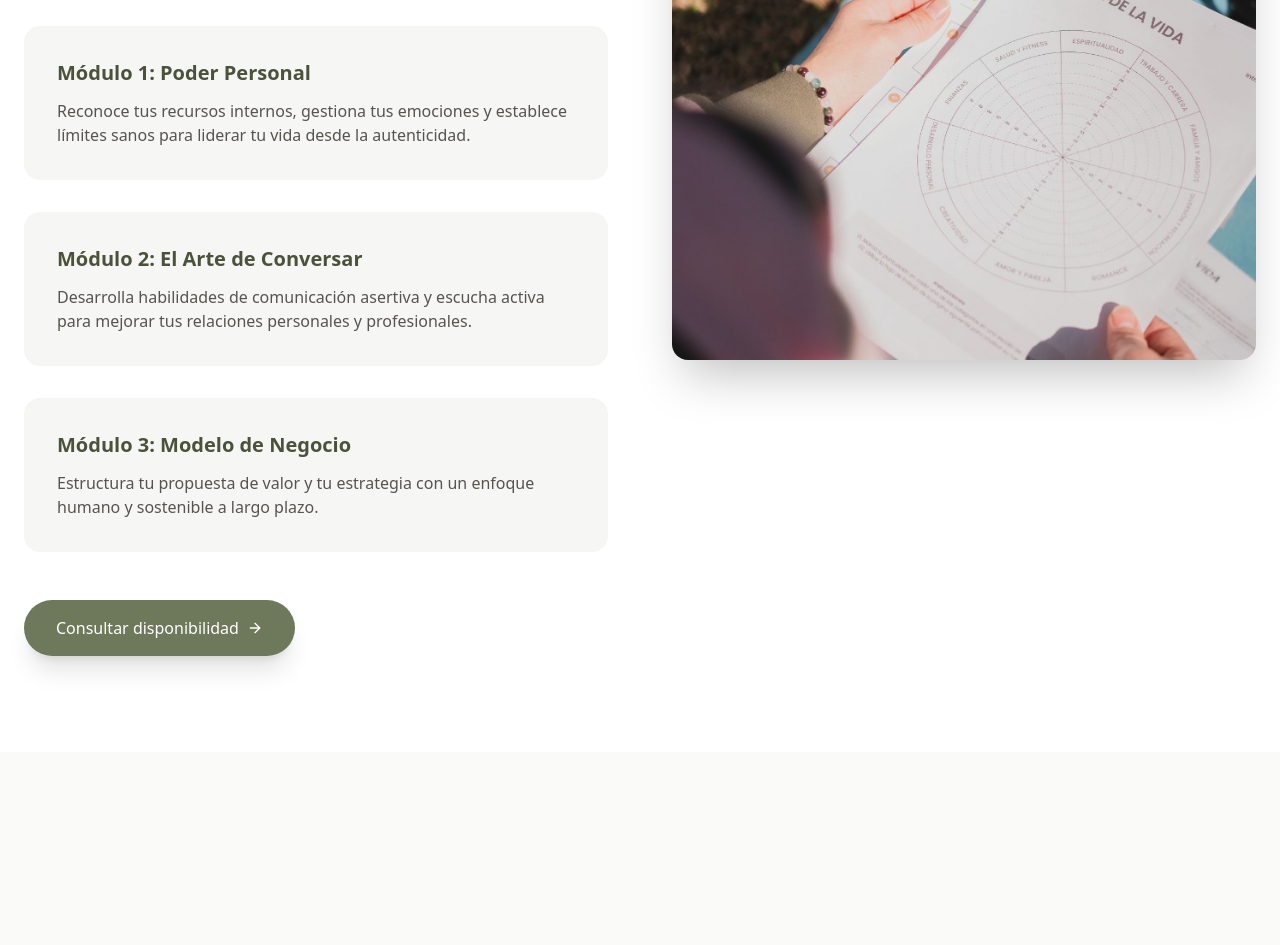
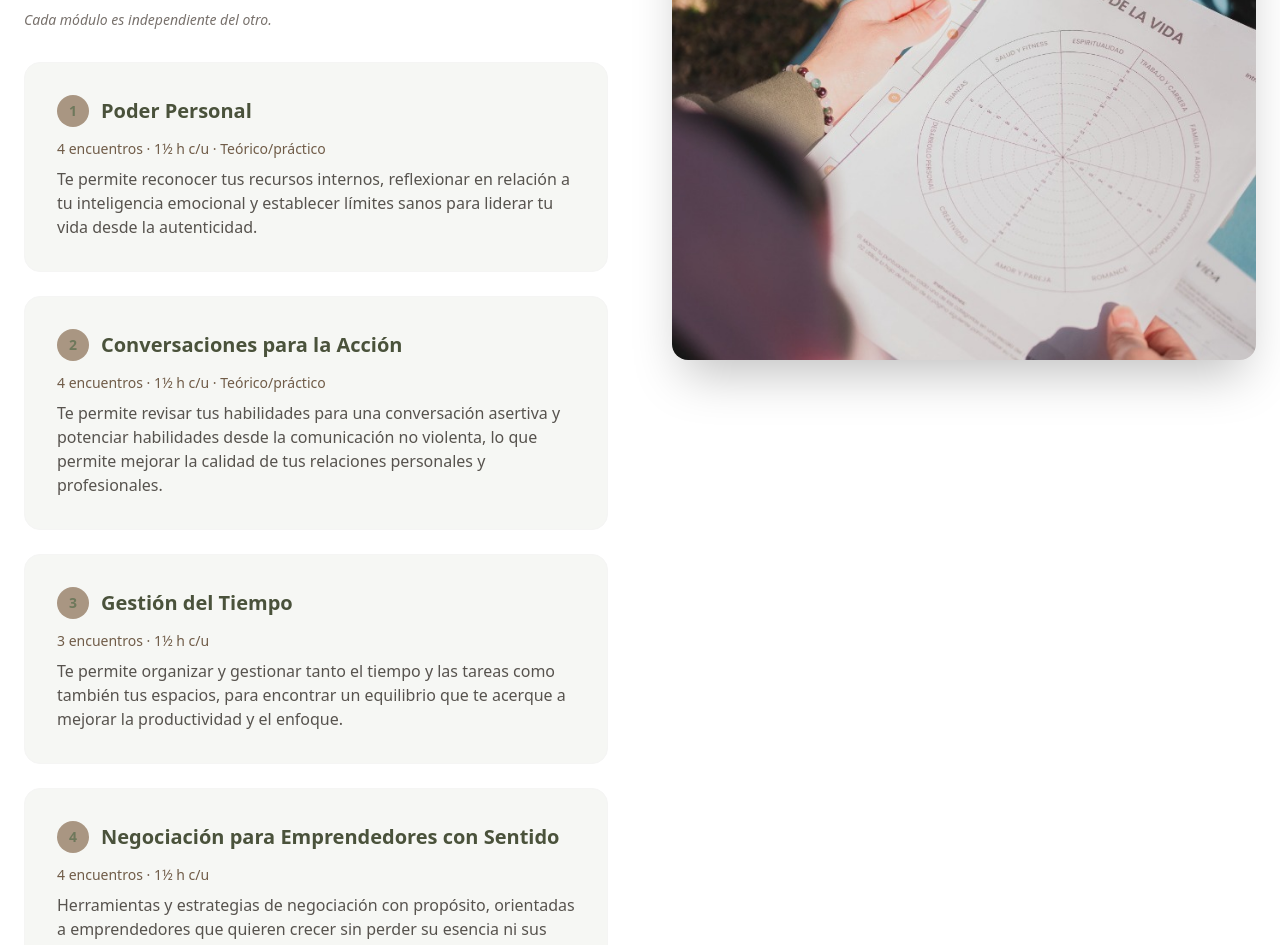
Before and after one commit to ProgWBVSG/Erika-Rios-Web, a Next.js app: page /mentorias in a window 1280 px wide. Shown: the part 440-1385 px from the top of the page. Before the commit the page ends 1192 px from the top, so only its background shows below. Built offline with nearby package versions, Linux system fonts and the light colour scheme.

Commit message:
feat: actualiza modulos mentorias 1a1 con los 4 nuevos contenidos

```diff
--- a/src/app/mentorias/page.tsx
+++ b/src/app/mentorias/page.tsx
@@ -31,20 +31,46 @@ export default function MentoriasPage() {
                             Acompañamiento personalizado en módulos profundos: Poder Personal, El Arte de Conversar y Modelo de Negocio. Un espacio íntimo para escucharte y organizar tu verdad.
                         </p>
 
-                        <div className="space-y-8 mt-12">
+                        <p className="text-sm text-stone-500 italic mt-2 mb-6">Cada módulo es independiente del otro.</p>
+
+                        <div className="space-y-6 mt-8">
                             <div className="bg-brand-olive-50 p-8 rounded-2xl border border-stone-100">
-                                <h3 className="text-xl font-bold text-brand-olive-900 mb-3">Módulo 1: Poder Personal</h3>
-                                <p className="text-stone-600">Reconoce tus recursos internos, gestiona tus emociones y establece límites sanos para liderar tu vida desde la autenticidad.</p>
+                                <div className="flex items-center gap-3 mb-3">
+                                    <span className="w-8 h-8 rounded-full bg-brand-taupe-light flex items-center justify-center text-brand-olive-dark font-bold text-sm shrink-0">1</span>
+                                    <h3 className="text-xl font-bold text-brand-olive-900">Poder Personal</h3>
+                                </div>
+                                <p className="text-sm text-brand-taupe-dark font-medium mb-2">4 encuentros · 1½ h c/u · Teórico/práctico</p>
+                                <p className="text-stone-600">Te permite reconocer tus recursos internos, reflexionar en relación a tu inteligencia emocional y establecer límites sanos para liderar tu vida desde la autenticidad.</p>
                             </div>
+
                             <div className="bg-brand-olive-50 p-8 rounded-2xl border border-stone-100">
-                                <h3 className="text-xl font-bold text-brand-olive-900 mb-3">Módulo 2: El Arte de Conversar</h3>
-                                <p className="text-stone-600">Desarrolla habilidades de comunicación asertiva y escucha activa para mejorar tus relaciones personales y profesionales.</p>
+                                <div className="flex items-center gap-3 mb-3">
+                                    <span className="w-8 h-8 rounded-full bg-brand-taupe-light flex items-center justify-center text-brand-olive-dark font-bold text-sm shrink-0">2</span>
+                                    <h3 className="text-xl font-bold text-brand-olive-900">Conversaciones para la Acción</h3>
+                                </div>
+                                <p className="text-sm text-brand-taupe-dark font-medium mb-2">4 encuentros · 1½ h c/u · Teórico/práctico</p>
+                                <p className="text-stone-600">Te permite revisar tus habilidades para una conversación asertiva y potenciar habilidades desde la comunicación no violenta, lo que permite mejorar la calidad de tus relaciones personales y profesionales.</p>
                             </div>
+
                             <div className="bg-brand-olive-50 p-8 rounded-2xl border border-stone-100">
-                                <h3 className="text-xl font-bold text-brand-olive-900 mb-3">Módulo 3: Modelo de Negocio</h3>
-                                <p className="text-stone-600">Estructura tu propuesta de valor y tu estrategia con un enfoque humano y sostenible a largo plazo.</p>
+                                <div className="flex items-center gap-3 mb-3">
+                                    <span className="w-8 h-8 rounded-full bg-brand-taupe-light flex items-center justify-center text-brand-olive-dark font-bold text-sm shrink-0">3</span>
+                                    <h3 className="text-xl font-bold text-brand-olive-900">Gestión del Tiempo</h3>
+                                </div>
+                                <p className="text-sm text-brand-taupe-dark font-medium mb-2">3 encuentros · 1½ h c/u</p>
+                                <p className="text-stone-600">Te permite organizar y gestionar tanto el tiempo y las tareas como también tus espacios, para encontrar un equilibrio que te acerque a mejorar la productividad y el enfoque.</p>
+                            </div>
+
+                            <div className="bg-brand-olive-50 p-8 rounded-2xl border border-stone-100">
+                                <div className="flex items-center gap-3 mb-3">
+                                    <span className="w-8 h-8 rounded-full bg-brand-taupe-light flex items-center justify-center text-brand-olive-dark font-bold text-sm shrink-0">4</span>
+                                    <h3 className="text-xl font-bold text-brand-olive-900">Negociación para Emprendedores con Sentido</h3>
+                                </div>
+                                <p className="text-sm text-brand-taupe-dark font-medium mb-2">4 encuentros · 1½ h c/u</p>
+                                <p className="text-stone-600">Herramientas y estrategias de negociación con propósito, orientadas a emprendedores que quieren crecer sin perder su esencia ni sus valores.</p>
                             </div>
                         </div>
+
 
                         <div className="mt-12">
                             <a href="https://wa.me/5493572440360?text=Hola%20Erika!%20Quiero%20consultar%20sobre%20el%20proceso%20de%20Mentor%C3%ADas%201%20a%201." target="_blank" rel="noopener noreferrer" className="inline-flex items-center justify-center gap-2 bg-brand-olive-dark text-white px-8 py-4 rounded-full font-medium hover:bg-brand-olive transition-colors shadow-xl w-full sm:w-auto">
```
